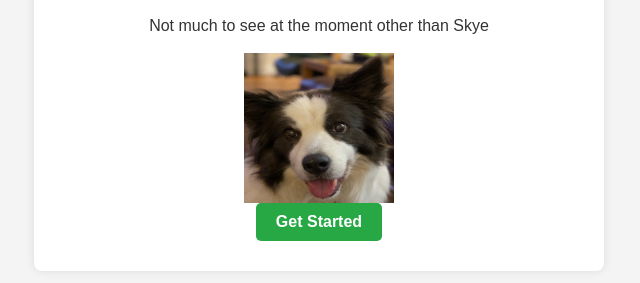
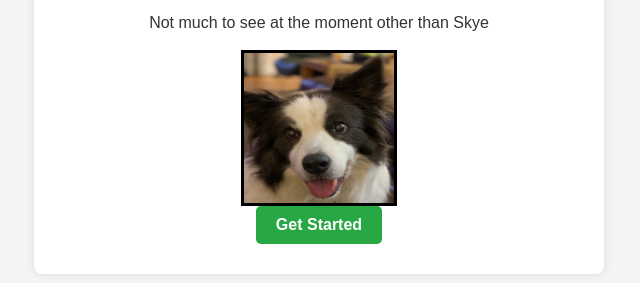
Before and after one commit to GH-Test-Account-Web/SkyeJackEd, a plain HTML site: page index.html in a window 1280 px wide. Shown: the part 333-616 px from the top of the page, without its empty margins (321-961 px from the left). Drawn offline with Linux system fonts and the light colour scheme.

Commit message:
Update index.html

```diff
--- a/index.html
+++ b/index.html
@@ -49,7 +49,7 @@
         <h1>Welcome to SkyeJackEd!</h1>
         <p>Thank you for visiting our website.  It's new and we are still working on it.</p>
         <p>Not much to see at the moment other than Skye</p>
-        <img style="width:150px; height:150px; display: block; margin: 0 auto;" src="Skye.jpg" alt="Skye">
+        <img style="border: 3px solid black; width:150px; height:150px; display: block; margin: 0 auto;" src="Skye.jpg" alt="Skye">
         <a href="#" class="button">Get Started</a>
     </div>
 </body>
```
